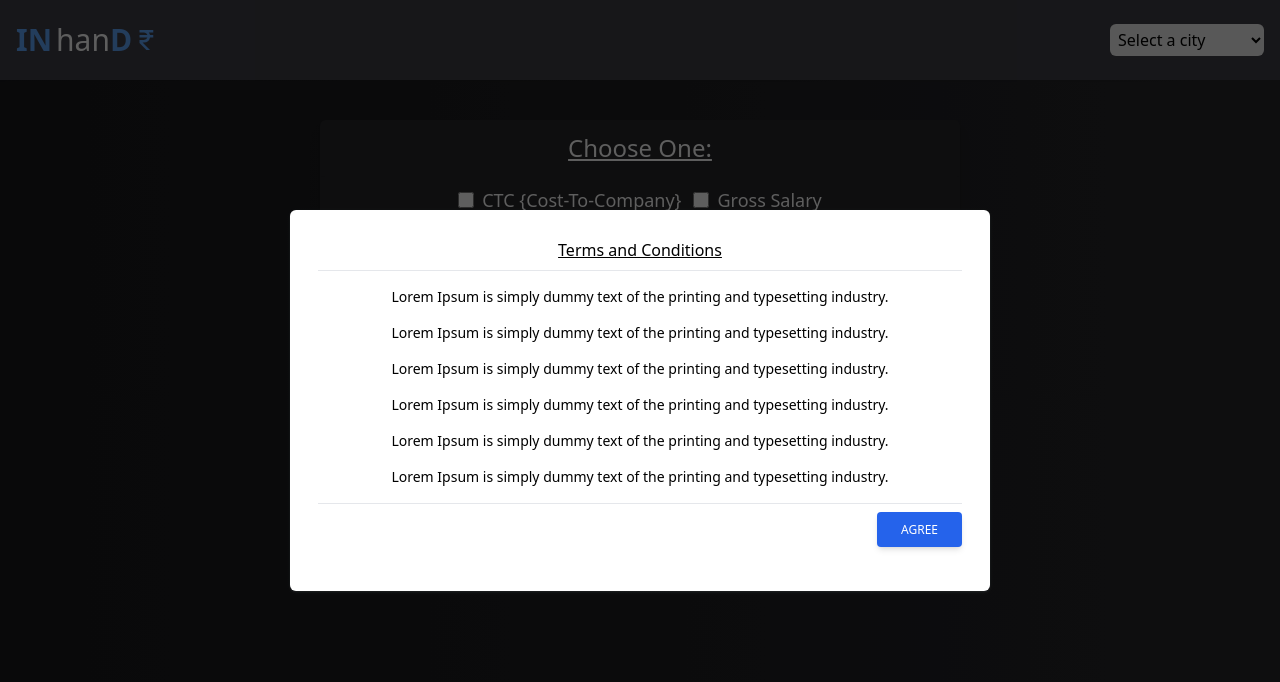
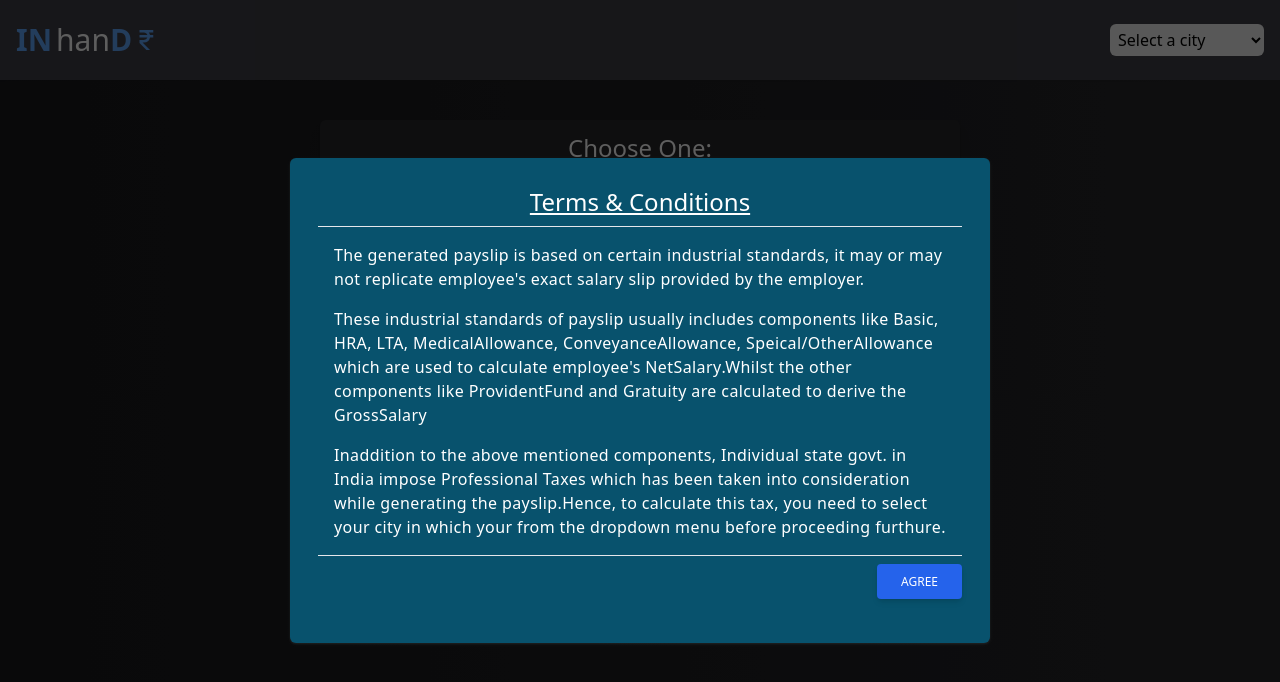
Before and after one commit to naveen1995113/In-Hand-Salary-Calculator, a Next.js app: page / in a window 1280 px wide. Shown: the top 682 px of the page. Built offline with nearby package versions, Linux system fonts and the light colour scheme.

Commit message:
fix: added actual terms and conditions and tweaked the ui of modal

```diff
--- a/components/Modal/Modalstyle.module.css
+++ b/components/Modal/Modalstyle.module.css
@@ -26,8 +26,9 @@
 .modal{
     padding: 28px;
     border-radius: 6px;
-    color:#000;
-    background-color: #fff;
+    color:#fff;
+    background: #08526D;
+    background: radial-gradient(to bottom right, #08526D, #14015E);
     width: 700px;
     box-shadow:rgba(60, 64, 67, 0.3) 0px 1px 2px 0px, rgba(60, 64, 67, 0.15) 0px 1px 3px 1px;
     transform: translateY(-200px);
--- a/components/TnC.tsx
+++ b/components/TnC.tsx
@@ -2,18 +2,44 @@ import * as React from "react";
 import Modal from "./Modal/Modal";
 
 const TnC: React.FC = () => {
-  const heading = <div className='pb-2 text-center underline'> Terms and Conditions</div>
+  const heading = (
+    <div className="pb-2 text-2xl text-center underline">
+      {" "}
+      Terms & Conditions{" "}
+    </div>
+  );
 
   return (
     <Modal header={heading}>
-    <div className='flex flex-col items-center justify-start'>
-      <div className='py-2 text-sm'>Lorem Ipsum is simply dummy text of the printing and typesetting industry.</div>
-      <div className='py-2 text-sm'>Lorem Ipsum is simply dummy text of the printing and typesetting industry.</div>
-      <div className='py-2 text-sm'>Lorem Ipsum is simply dummy text of the printing and typesetting industry.</div>
-      <div className='py-2 text-sm'>Lorem Ipsum is simply dummy text of the printing and typesetting industry.</div>
-      <div className='py-2 text-sm'>Lorem Ipsum is simply dummy text of the printing and typesetting industry.</div>
-      <div className='py-2 text-sm'>Lorem Ipsum is simply dummy text of the printing and typesetting industry.</div>
-    </div>
+      <div className="flex flex-col items-center justify-start tracking-wide">
+        <div className="py-2 text-md">
+          The generated <span className="font-medium">payslip</span> is based on
+          certain industrial standards, it may or may not replicate employee&apos;s exact salary slip provided by the employer.
+        </div>
+        <div className="py-2 text-md">
+          These industrial standards of
+          <span className="font-medium"> payslip</span> usually includes
+          components like <span className="font-medium">Basic</span>,
+          <span className="font-medium"> HRA</span>,
+          <span className="font-medium"> LTA</span>,
+          <span className="font-medium"> MedicalAllowance</span>,
+          <span className="font-medium"> ConveyanceAllowance</span>,
+          <span className="font-medium"> Speical/OtherAllowance</span> which are used to calculate employee&apos;s
+          <span className="font-medium"> NetSalary</span>.Whilst the other
+          components like
+          <span className="font-medium"> ProvidentFund</span> and
+          <span className="font-medium"> Gratuity</span> are calculated to derive the <span className="font-medium">GrossSalary</span>
+        </div>
+        <div className="py-2 text-md">
+          Inaddition to the above mentioned components, Individual state govt.
+          in India impose
+          <span className="font-medium"> Professional Taxes</span> which has been taken
+          into consideration while generating the
+          <span className="font-medium"> payslip</span>.Hence, to calculate this
+          tax, you need to select your <span className="font-medium">city</span> in which your
+          from the dropdown menu before proceeding furthure.
+        </div>
+      </div>
     </Modal>
   );
 };
```
